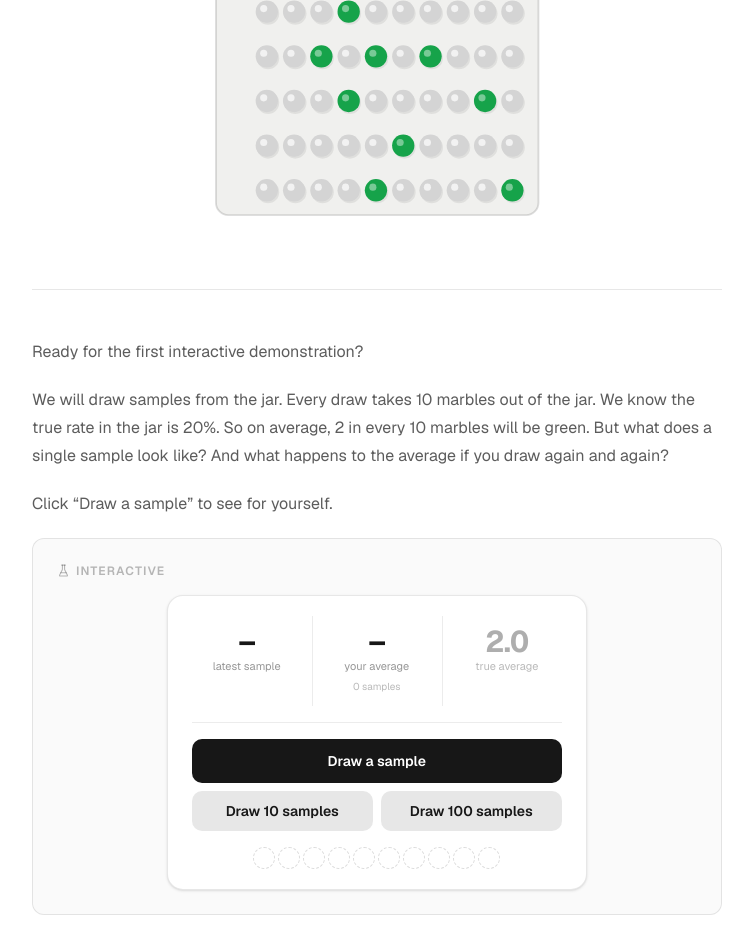
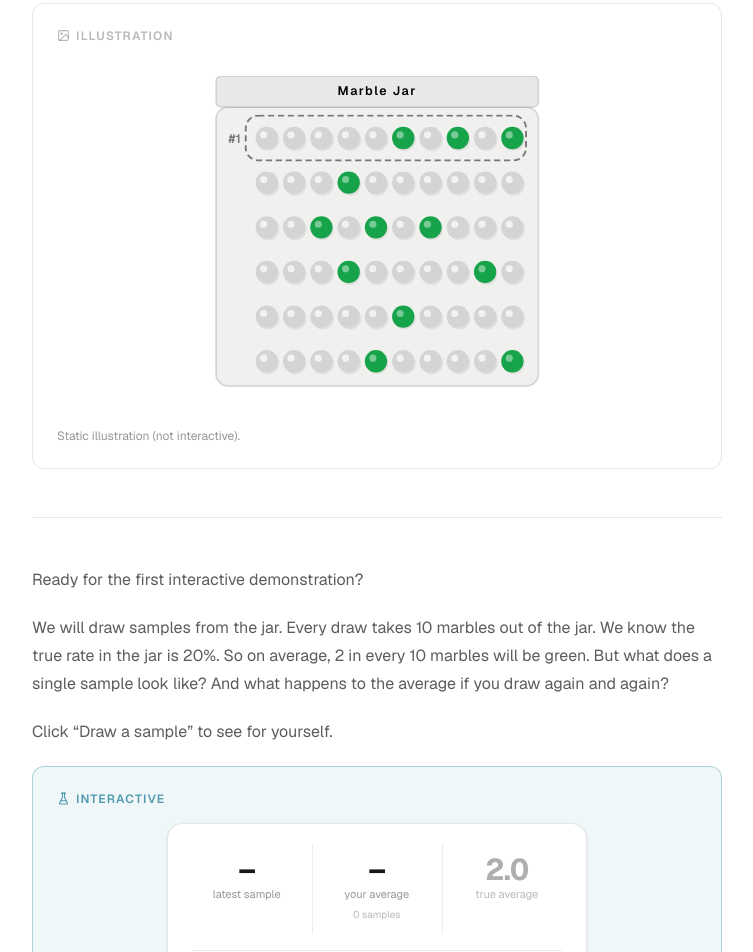
Before and after one commit to codedebugrepeat/ab-test-guide, a Next.js app: page /why-small-samples-lie in a window 1280 px wide. Shown: the part 1848-2800 px from the top of the page, without its empty margins (120-873 px from the left). Built offline with nearby package versions, Linux system fonts and the light colour scheme.

Commit message:
Static illustration frame + accent color for illustrations and sliders

```diff
--- a/app/globals.css
+++ b/app/globals.css
@@ -26,6 +26,51 @@
 body {
   background: var(--background);
   color: var(--foreground);
+}
+
+input[type="range"] {
+  -webkit-appearance: none;
+  appearance: none;
+  width: 100%;
+  height: 0.4rem;
+  border-radius: 999px;
+  background: color-mix(in oklch, var(--color-foreground) 15%, transparent);
+  outline: none;
+}
+
+input[type="range"]:focus-visible {
+  outline: 2px solid color-mix(in oklch, var(--color-accent) 70%, transparent);
+  outline-offset: 3px;
+}
+
+input[type="range"]::-webkit-slider-thumb {
+  -webkit-appearance: none;
+  appearance: none;
+  width: 1rem;
+  height: 1rem;
+  border-radius: 999px;
+  background: var(--color-accent);
+  border: 2px solid color-mix(in oklch, var(--color-accent) 70%, transparent);
+  box-shadow:
+    0 0 0 2px color-mix(in oklch, var(--color-background) 80%, transparent),
+    0 0 0 4px color-mix(in oklch, var(--color-accent) 45%, transparent);
+}
+
+input[type="range"]::-moz-range-track {
+  height: 0.4rem;
+  border-radius: 999px;
+  background: color-mix(in oklch, var(--color-foreground) 15%, transparent);
+}
+
+input[type="range"]::-moz-range-thumb {
+  width: 1rem;
+  height: 1rem;
+  border-radius: 999px;
+  background: var(--color-accent);
+  border: 2px solid color-mix(in oklch, var(--color-accent) 70%, transparent);
+  box-shadow:
+    0 0 0 2px color-mix(in oklch, var(--color-background) 80%, transparent),
+    0 0 0 4px color-mix(in oklch, var(--color-accent) 45%, transparent);
 }
 
 @keyframes pop-in {
--- a/app/why-small-samples-lie/page.tsx
+++ b/app/why-small-samples-lie/page.tsx
@@ -7,6 +7,7 @@ import { Quote } from "@/components/tutorial/quote";
 import { SectionFooter } from "@/components/tutorial/section-footer";
 import { WidgetFrame } from "@/components/tutorial/widgets/widget-frame";
 import { JarIllustration } from "@/components/tutorial/illustrations/jar-illustration";
+import { IllustrationFrame } from "@/components/tutorial/illustrations/illustration-frame";
 import { SideRemark } from "@/components/tutorial/side-remark";
 import { getChapter, totalChapters } from "@/components/tutorial/chapters";
 import { siteConfig } from "@/lib/site-config";
@@ -97,7 +98,9 @@ export default function Section1Page() {
         </p>
 
         <div className="not-prose mt-6 flex justify-center">
-          <JarIllustration />
+          <IllustrationFrame>
+            <JarIllustration />
+          </IllustrationFrame>
         </div>
 
         <hr />
--- a/app/your-baseline-matters/page.tsx
+++ b/app/your-baseline-matters/page.tsx
@@ -15,6 +15,7 @@ import {
 } from "@/components/tutorial/constants/case-study-constants";
 import { CH2_LIFT } from "@/components/tutorial/constants/chapter-2-constants";
 import { SmoothCurveIllustration } from "@/components/tutorial/illustrations/smooth-curve-illustration";
+import { IllustrationFrame } from "@/components/tutorial/illustrations/illustration-frame";
 
 const chapter = getChapter(2);
 
@@ -164,7 +165,9 @@ export default function Section2Page() {
         </p>
 
         <div className="not-prose my-6">
-          <SmoothCurveIllustration />
+          <IllustrationFrame>
+            <SmoothCurveIllustration />
+          </IllustrationFrame>
         </div>
 
         <h3>Two bell shapes</h3>
--- a/components/tutorial/case-study-callout.tsx
+++ b/components/tutorial/case-study-callout.tsx
@@ -1,4 +1,5 @@
 import { ExperimentIllustration } from "@/components/tutorial/illustrations/experiment-illustration";
+import { IllustrationFrame } from "@/components/tutorial/illustrations/illustration-frame";
 import {
   CASE_STUDY_A_SIGNUPS,
   CASE_STUDY_B_SIGNUPS,
@@ -6,7 +7,9 @@ import {
 
 export function CaseStudyCallout() {
   return (
-    <div className="my-8 rounded-lg border border-foreground/15 bg-foreground/[0.03] px-6 py-5">
+    <div className="my-8">
+      <IllustrationFrame>
+        <div className="rounded-lg border border-foreground/15 bg-foreground/[0.03] px-6 py-5">
           <p className="mb-4 text-xs font-semibold uppercase tracking-widest text-foreground/40">
             Case study
           </p>
@@ -33,5 +36,7 @@ export function CaseStudyCallout() {
             </div>
           </dl>
         </div>
+      </IllustrationFrame>
+    </div>
   );
 }
--- /dev/null
+++ b/components/tutorial/illustrations/illustration-frame.tsx
@@ -0,0 +1,29 @@
+import type { ReactNode } from "react";
+
+export function IllustrationFrame({ children }: { children: ReactNode }) {
+    return (
+        <div className="w-full rounded-xl border border-foreground/10 p-4 sm:p-6">
+            <div className="mb-4 flex items-center gap-1.5 text-xs font-semibold uppercase tracking-widest text-foreground/30">
+                <svg
+                    xmlns="http://www.w3.org/2000/svg"
+                    width="13"
+                    height="13"
+                    viewBox="0 0 24 24"
+                    fill="none"
+                    stroke="currentColor"
+                    strokeWidth="2"
+                    strokeLinecap="round"
+                    strokeLinejoin="round"
+                    aria-hidden="true"
+                >
+                    <rect x="3" y="3" width="18" height="18" rx="2" />
+                    <circle cx="8.5" cy="8.5" r="1.5" />
+                    <path d="M21 15l-5-5L5 21" />
+                </svg>
+                Illustration
+            </div>
+            {children}
+            <p className="mt-4 text-xs text-foreground/45">Static illustration (not interactive).</p>
+        </div>
+    );
+}
--- a/components/tutorial/section-footer.tsx
+++ b/components/tutorial/section-footer.tsx
@@ -30,7 +30,7 @@ export function SectionFooter({
       <p className="mt-5 text-foreground/50">{teaserText}</p>
       <Link
         href={nextHref}
-        className="mt-5 inline-block rounded-lg bg-foreground px-5 py-2.5 text-sm font-medium text-background"
+        className="mt-5 inline-block rounded-lg bg-accent px-5 py-2.5 text-sm font-medium text-background"
       >
         {nextLabel}
       </Link>
--- a/components/tutorial/widgets/marble-sampling-widget.tsx
+++ b/components/tutorial/widgets/marble-sampling-widget.tsx
@@ -283,7 +283,7 @@ export function MarbleSamplingWidget({
             onClick={handleDraw}
             disabled={isAnimating}
             aria-label={`${buttonLabel}. ${totalDraws} sample${totalDraws !== 1 ? "s" : ""} drawn so far.`}
-            className="w-full whitespace-nowrap rounded-[10px] bg-foreground py-3 text-sm font-semibold text-background transition-opacity hover:opacity-80 active:opacity-65 disabled:opacity-40"
+            className="w-full whitespace-nowrap rounded-[10px] bg-accent py-3 text-sm font-semibold text-background transition-opacity hover:opacity-80 active:opacity-65 disabled:opacity-40"
           >
             {buttonLabel}
           </button>
--- a/components/tutorial/widgets/widget-frame.tsx
+++ b/components/tutorial/widgets/widget-frame.tsx
@@ -2,8 +2,8 @@ import type { ReactNode } from "react";
 
 export function WidgetFrame({ children }: { children: ReactNode }) {
   return (
-    <div className="w-full rounded-xl border border-foreground/10 bg-foreground/[0.02] p-4 sm:p-6">
-      <div className="mb-4 flex items-center gap-1.5 text-xs font-semibold uppercase tracking-widest text-foreground/30">
+    <div className="w-full rounded-xl border border-accent/30 bg-accent/[0.06] p-4 sm:p-6">
+      <div className="mb-4 flex items-center gap-1.5 text-xs font-semibold uppercase tracking-widest text-accent/70">
         <svg
           xmlns="http://www.w3.org/2000/svg"
           width="13"
```
Lines whose indentation alone changed are shown as unchanged.
